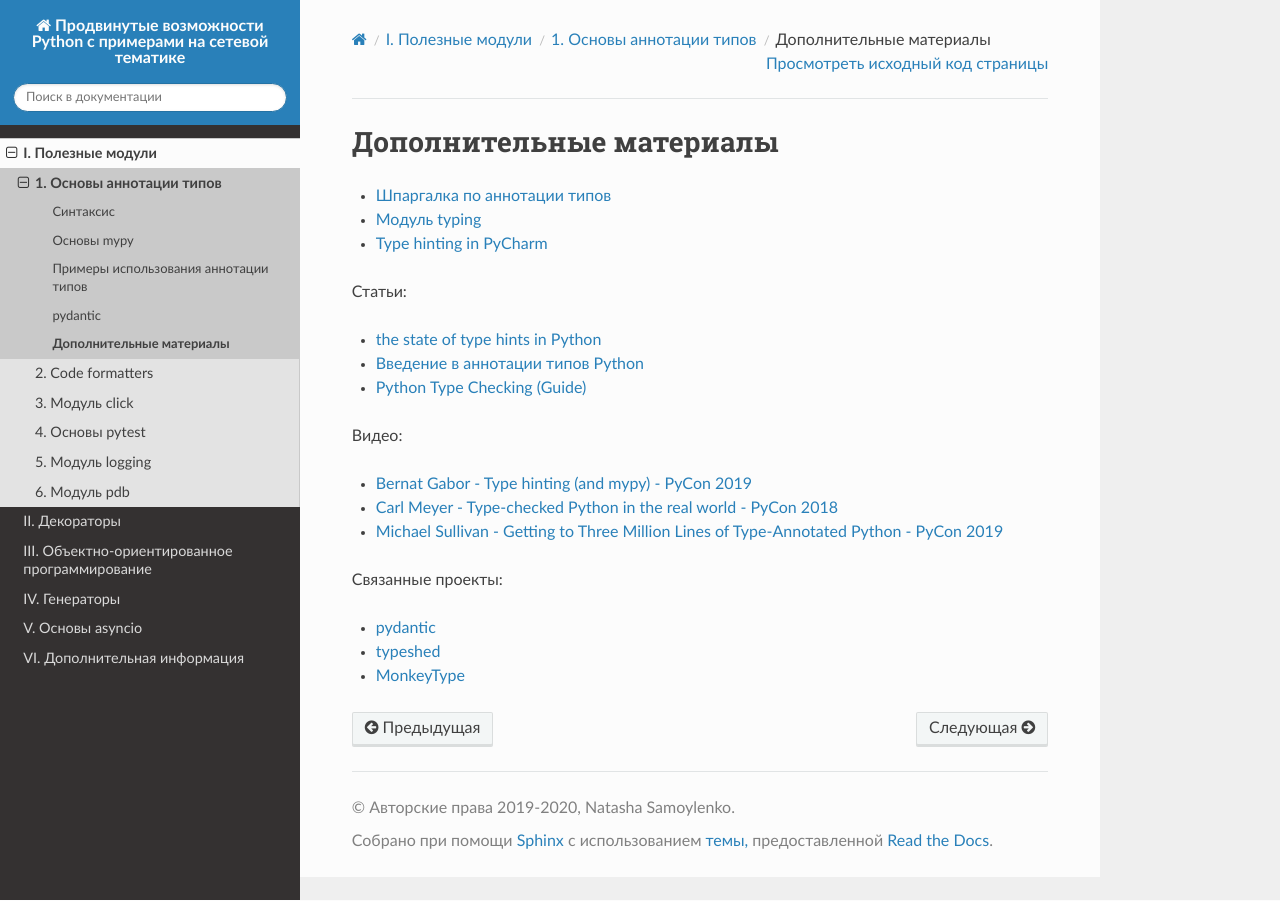
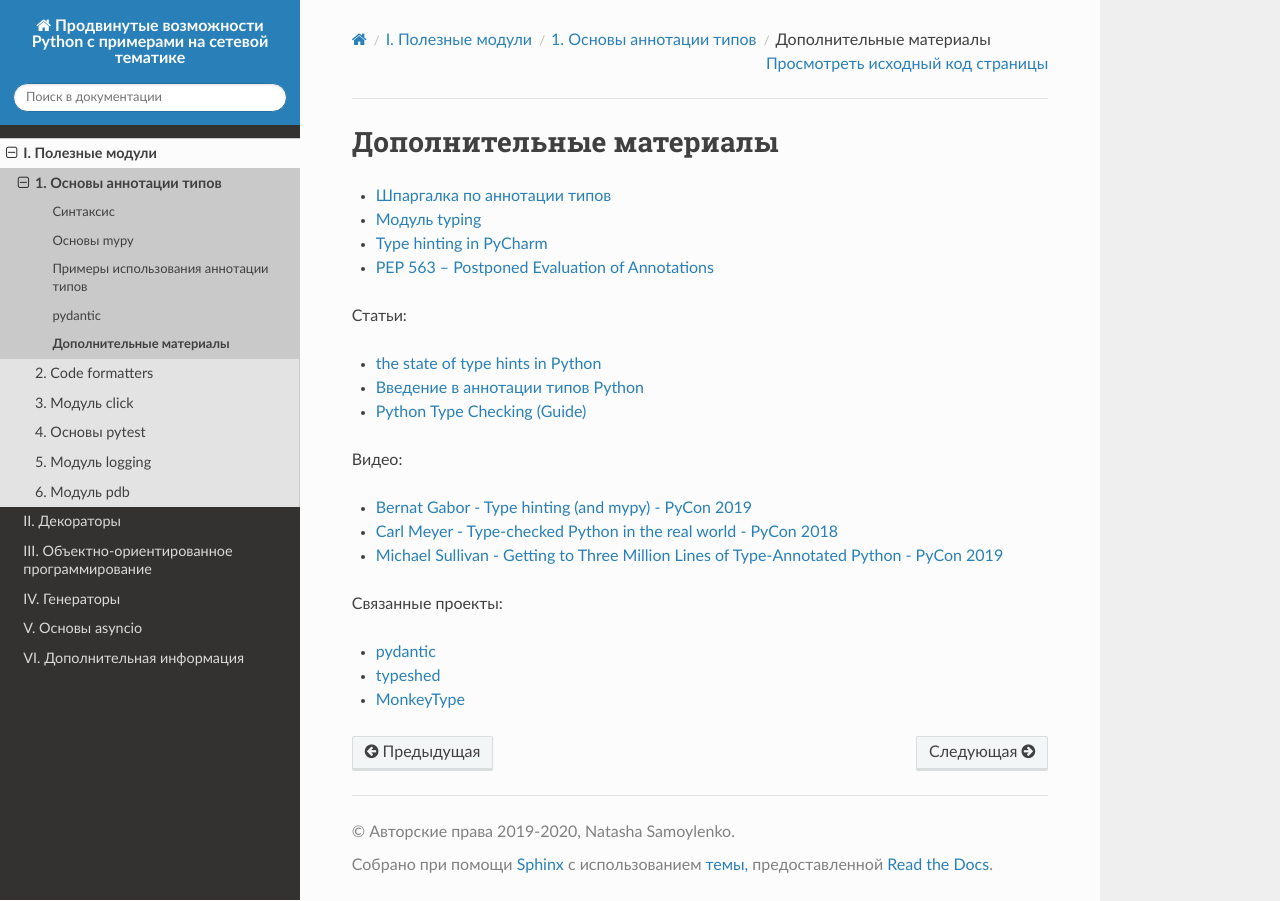
Before and after one commit to natenka/advpyneng-book, a Sphinx documentation site: the page built from docs/source/book/01_type_annotations/further_reading.rst, in a window 1280 px wide. Built offline with Sphinx 7.4.7 and the Read the Docs theme 2.0.0, drawn with Linux system fonts in a browser that asks for light colours; pages that are not in the unit, such as notebooks, are missing from menus.

Commit message:
Добавлены ссылки по аннотации типов

```diff
--- a/docs/source/book/01_type_annotations/further_reading.rst
+++ b/docs/source/book/01_type_annotations/further_reading.rst
@@ -4,6 +4,7 @@
 * `Шпаргалка по аннотации типов <https://mypy.readthedocs.io/en/latest/cheat_sheet_py3.html>`__
 * `Модуль typing <https://docs.python.org/3.7/library/typing.html>`__
 * `Type hinting in PyCharm <https://www.jetbrains.com/help/pycharm/type-hinting-in-product.html>`__
+* `PEP 563 -- Postponed Evaluation of Annotations <https://www.python.org/dev/peps/pep-0563/>`__
 
 Статьи:
 
```
